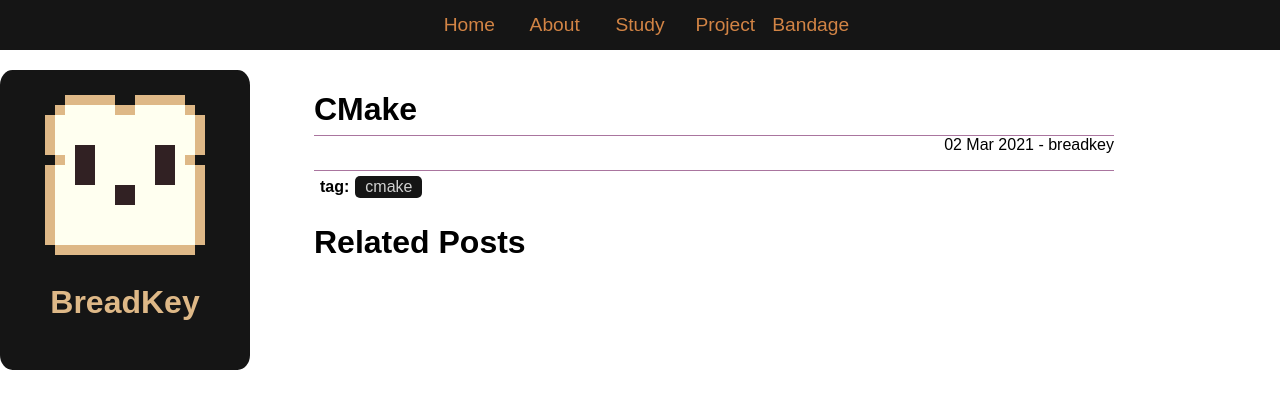
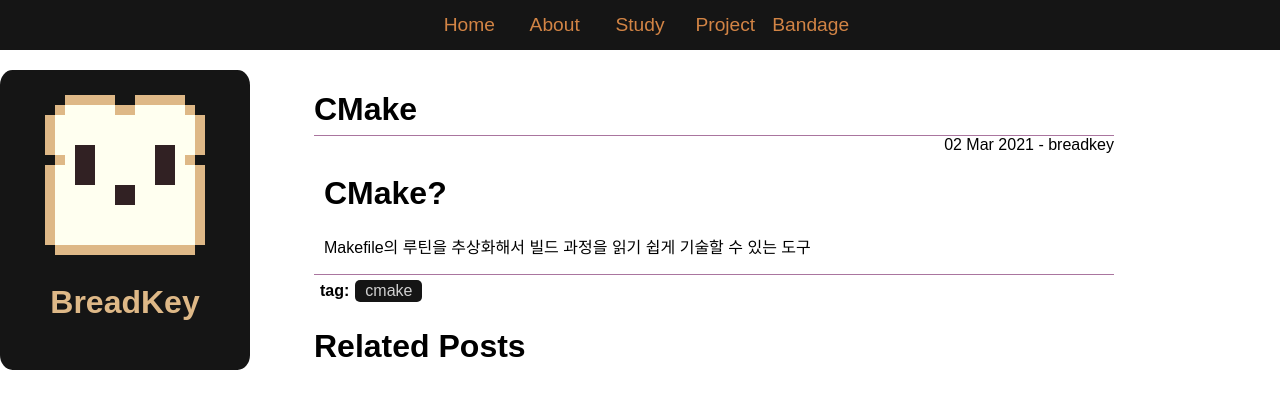
Before and after one commit to BreadKey/breadkey.github.io, a Jekyll site: the page built from _posts/2021-03-02-cmake.md, in a window 1280 px wide. Shown: the top 409 px of the page. Built offline with Jekyll 4.4.1, drawn with Linux system fonts in a browser that asks for light colours.

Commit message:
Update 2021-03-02-cmake.md

```diff
--- a/_posts/2021-03-02-cmake.md
+++ b/_posts/2021-03-02-cmake.md
@@ -5,3 +5,6 @@ author: breadkey
 categories: study
 tags: [cmake]
 ---
+
+# CMake?
+Makefile의 루틴을 추상화해서 빌드 과정을 읽기 쉽게 기술할 수 있는 도구
```
